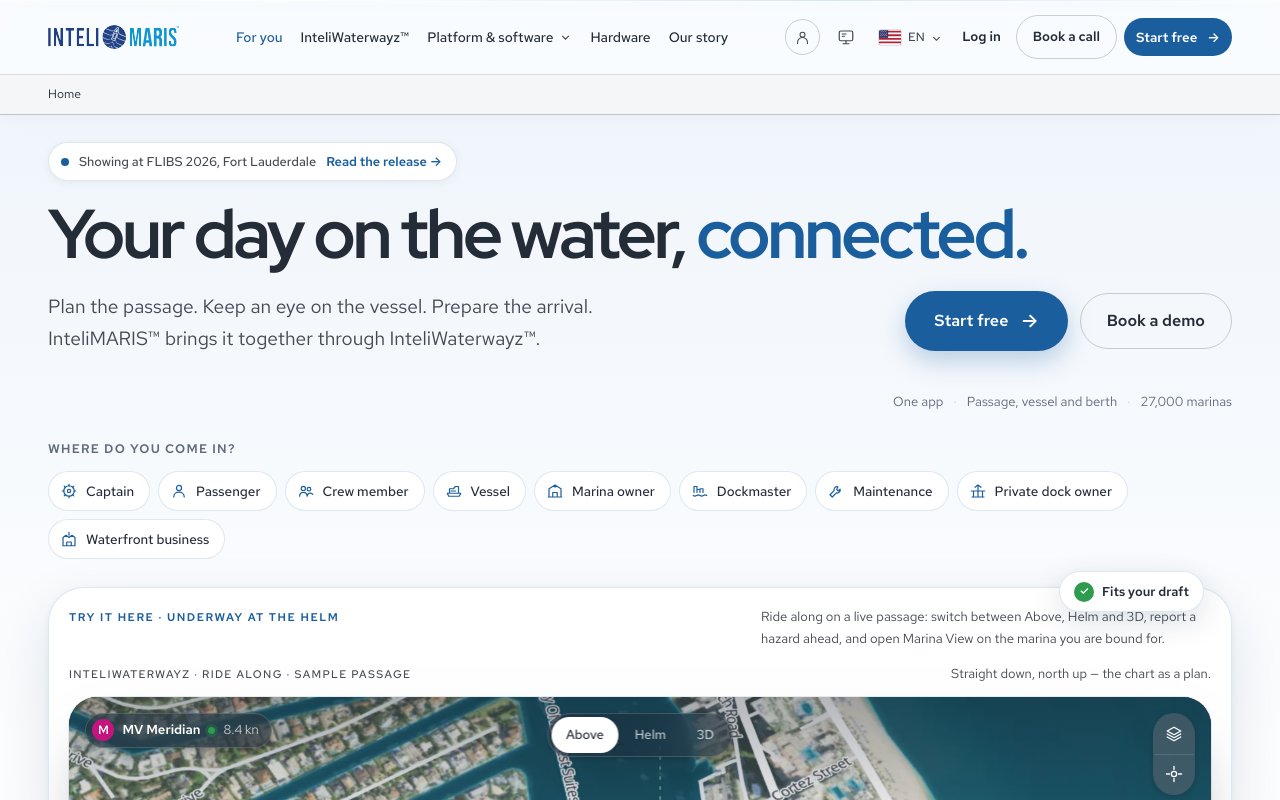
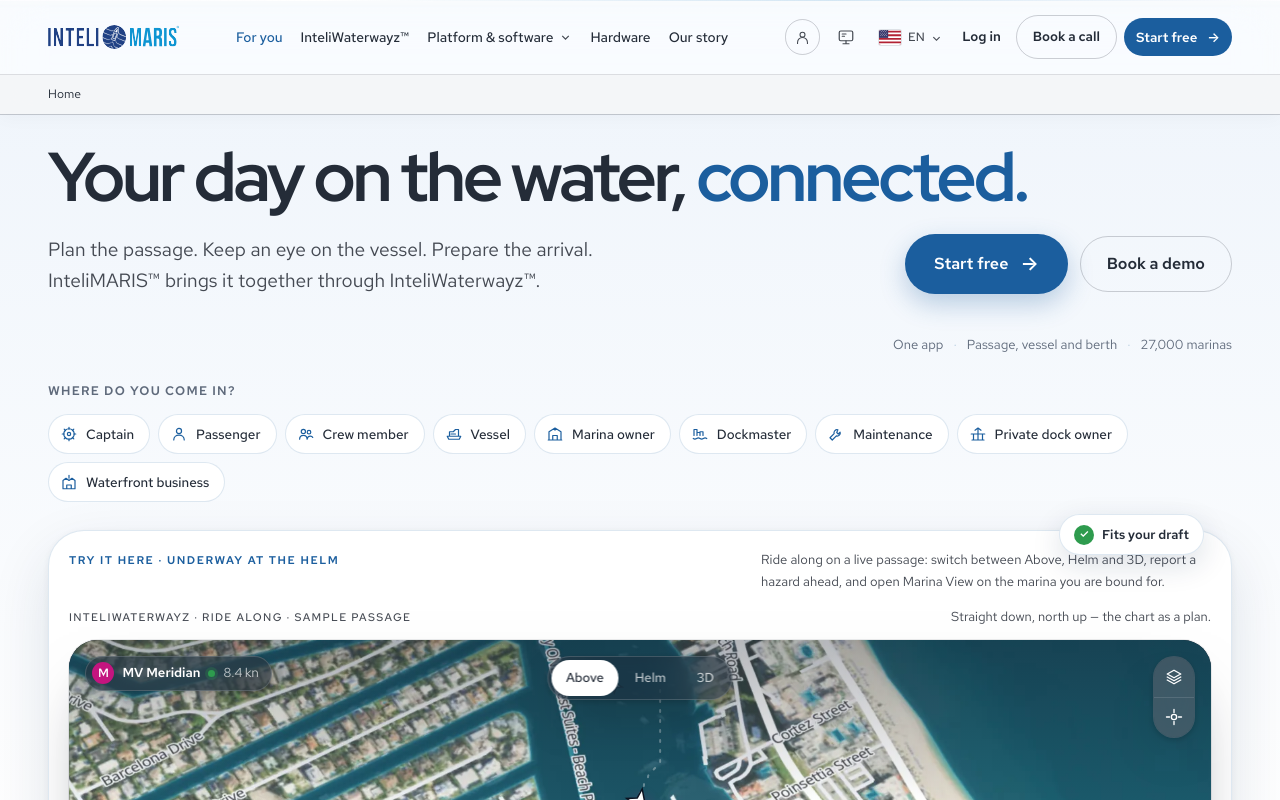
Before and after one commit to BuenGenio/intelimaris-web, a Vue app: page / in a window 1280 px wide. Shown: the top 800 px of the page. Built offline with nearby package versions, Linux system fonts and the light colour scheme; what vue-matomo would draw is missing.

Commit message:
Take the FLIBS press release badge off the homepage
Co-Authored-By: Claude Opus 5.5 <noreply@anthropic.com>

```diff
--- a/src/views/HomeView.vue
+++ b/src/views/HomeView.vue
@@ -3,7 +3,6 @@
     <section id="choose" class="editorial-shell home-hero">
       <LanguageNote />
       <div class="hero-head">
-        <p class="hero-pill"><span class="hero-pill-dot" aria-hidden="true"></span><span>Showing at FLIBS 2026, Fort Lauderdale</span><RouterLink :to="pressLink(PRESS[0]!.id)">Read the release <span aria-hidden="true">→</span></RouterLink></p>
         <h1>Your day on the water, <em>connected.</em></h1>
       </div>
       <div class="hero-intro">
@@ -95,7 +94,6 @@ import { RouterLink } from 'vue-router'
 import AudienceChips from '@/components/audience/AudienceChips.vue'
 import CommunitySection from '@/components/audience/CommunitySection.vue'
 import { useOnboarding } from '@/composables/useOnboarding'
-import { PRESS, pressLink } from '@/data/press'
 import FeatureLinks from '@/components/audience/FeatureLinks.vue'
 import GuideClosing from '@/components/audience/GuideClosing.vue'
 import JourneyStage from '@/components/audience/JourneyStage.vue'
```
